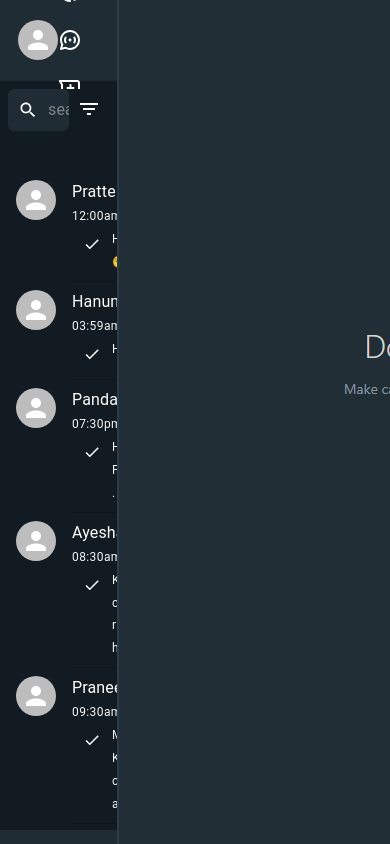
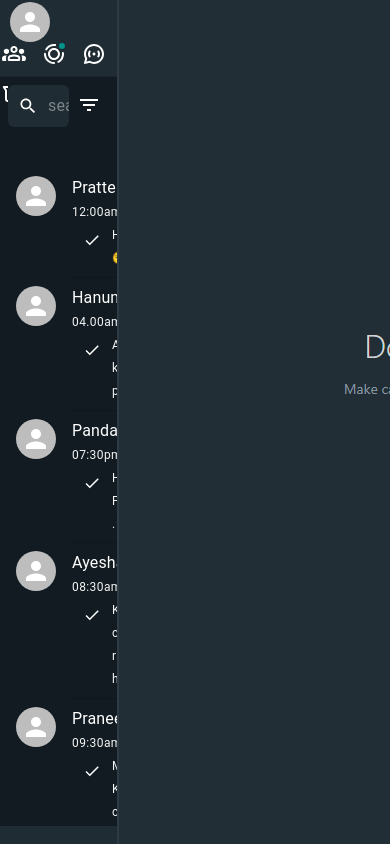
Before and after one commit to pruthvi-ays-max32/KyaBoltiPublic, a React (Create React App) app: page / in a window 390 px wide. Built offline with nearby package versions, Linux system fonts and the light colour scheme.

Commit message:
No responsive

```diff
--- a/src/Component/HomePage.jsx
+++ b/src/Component/HomePage.jsx
@@ -22,7 +22,7 @@
         { id:10, name: "Shejal", contactNo: "7219070099", messages: [{ msg: "Office Kas Chalu.", time: "10:30pm" }] },
     ])
 
-    let clonearray = [... Contactlist]
+    let clonearray = [...Contactlist]
     // console.log(clonearray)
 
     const [sContact, setsContact] = useState(null)
@@ -35,10 +35,10 @@
 
 
     function display(messageArr) {
-        console.log("000000000",sContact["id"]-1)
+        // console.log("000000000",sContact["id"]-1)
         clonearray[sContact["id"]-1].messages.push({msg:messageArr, time:time})
         setContactlist(clonearray)
-        console.log("QQQQQQQQQQQQQQQQQQQQQQQQQQQQQQQQ", clonearray[sContact["id"]-1])
+        // console.log("QQQQQQQQQQQQQQQQQQQQQQQQQQQQQQQQ", clonearray[sContact["id"]-1])
     }
 
     return (
--- a/src/Component/Left/ContactList.jsx
+++ b/src/Component/Left/ContactList.jsx
@@ -1,5 +1,5 @@
 import React from 'react'
-import { Avatar, Box, Divider, Grid, IconButton, List, ListItem, ListItemAvatar, ListItemText, Typography,  } from '@mui/material'
+import { Avatar, Box, Divider, Grid, IconButton, List, ListItem, Typography,  } from '@mui/material'
 
 import DoneIcon from '@mui/icons-material/Done';
 export default function ContactList(props) {
@@ -9,8 +9,8 @@
     )
 
     return (
-      <Box display={'flex'} flexDirection='column' bgcolor={"#111B21"}>
-        <List sx={{ maxHeight: '77vh', overflowY: 'scroll', scrollbarWidth: 'thin', width:"100%"}}>
+      <Box display={'flex'} flexDirection='column' bgcolor={"#111B21"} width={"100%"}>
+        <List sx={{ maxHeight: '77vh', overflowY: 'scroll', scrollbarWidth: 'thin', width:"100%", scrollbarColor: "rgba(var(--white-rgb),.16)"}}>
           {FilterArray.map((contact, index) => (
             <>
               <ListItem sx={{width:'100%'}} key={index} onClick={() => {
@@ -25,7 +25,7 @@
                           <Typography variant='body1' color={'white'}> {contact.name} </Typography>
                           </Grid>
                           <Grid item md={2}>
-                          <Typography variant="caption" color={'whitesmoke'}>{contact.messages[0].time}</Typography>
+                          <Typography variant="caption" color={'whitesmoke'}>{contact.messages[contact.messages.length-1].time}</Typography>
                           </Grid>
                       </Grid>
                     <Box display={'flex'} flexDirection={'row'}>
@@ -35,7 +35,7 @@
                         </IconButton>
                       </Box>
                       <Box>
-                        <Typography variant='caption' color={'whitesmoke'}> {contact.messages[0].msg}</Typography>
+                        <Typography variant='caption' color={'whitesmoke'}> {contact.messages[contact.messages.length-1].msg}</Typography>
                       </Box>
                     </Box>
                   </Box>
--- a/src/Component/Left/LAppBar.jsx
+++ b/src/Component/Left/LAppBar.jsx
@@ -1,11 +1,5 @@
 import React from 'react'
-import { Box, AppBar, Avatar, IconButton, Input, Icon, TextField } from '@mui/material'
-
-import MoreVert from '@mui/icons-material/MoreVert'
-import GroupsIcon from '@mui/icons-material/Groups';
-import AddCommentIcon from '@mui/icons-material/AddComment';
-import DonutLargeIcon from '@mui/icons-material/DonutLarge';
-
+import { Box, Grid, Avatar } from '@mui/material'
 import LeftIcons from './Licons';
 
 
@@ -13,15 +7,15 @@
   return (
 
 
-    <Box width={"100%"} height={'9vh'} display={'flex'} alignItems={'center'} bgcolor={'#1f2c33'} padding={'2px 2px'} justifyContent={'space-between'}>
-      <Box marginLeft={2}>
+    <Grid container  width={"100%"} height={'9vh'} display={'flex'} alignItems={'center'} bgcolor={'#1f2c33'} padding={'2px 2px'} justifyContent={'space-between'}>
+      <Grid item ml={1} >
         <Avatar/>
-      </Box>
-      <Box>
+      </Grid>
+      <Grid item>
         <LeftIcons />
-      </Box>
+      </Grid>
 
-    </Box>
+    </Grid>
 
   )
 }
--- a/src/Component/Left/Licons.jsx
+++ b/src/Component/Left/Licons.jsx
@@ -31,7 +31,7 @@
         )
     }
     return(
-        <Grid container gap={3} mr={3}>
+        <Grid container gap={2}>
             <Groups/>
             <Status/>
             <Channels/>
--- a/src/Component/Left/SearchAppBar.jsx
+++ b/src/Component/Left/SearchAppBar.jsx
@@ -9,7 +9,7 @@
 
 
   return (
-    <Grid display={'flex'} flexDirection={'row'} justifyContent={'space-between'} sx={{ bgcolor: '#111B21'}}>
+    <Grid display={'flex'} flexDirection={'row'} justifyContent={'space-between'} sx={{ bgcolor: '#111B21', width:"100%"}}>
       <Box width={'100%'} display={'flex'} margin={1} sx={{ bgcolor: '#111B21', height: "8vh" }}>
         <Box display={'flex'} flexDirection={'row'} borderRadius={'2px'} width={'90%'} bgcolor={'#202C33'} sx={{ border: '0.5px ', borderRadius: '6px', height: '5vh' }}>
           <IconButton>
--- a/src/Component/Right/ChatDisp.jsx
+++ b/src/Component/Right/ChatDisp.jsx
@@ -1,26 +1,21 @@
 import React from 'react'
-import { Box, Typography, List, ListItem, Paper } from '@mui/material'
+import { Box, Typography, Paper } from '@mui/material'
 export default function ChatDisp(props) {
 
   const messages = props.sContact.messages;
 
 
-
-
-
-
-
   return (
-    <Box m={2} display={'flex'} justifyContent={'flex-end'}>
+    <Box m={2} display={'flex'} flexDirection={"row"} justifyContent={'flex-end'} maxWidth={"90%"}>
 
       <Box color={'white'} >
         {
           messages.map((message, index) => (
-            <Box >
+            <Box display={'flex'} justifyContent={"flex-end"} >
                 <Paper sx={{color:"#E9EDEF", bgcolor:"#0b846d", borderRadius:2, marginTop:1, width:"fit-content", float:"right"}}>
-                  <Box display={'flex'}>
-                    <Typography sx={{height:"fit-content", width:"fit-content"}} variant='body1' color={'white'}>{message.msg}</Typography>
-                    <Typography sx={{height:"auto", width:"auto"}} variant="caption" color={'whitesmoke'}>{message.time}</Typography>
+                  <Box display={'flex'} key={index}>
+                    <Typography sx={{height:"fit-content", width:"fit-content", mr:1}} variant='body1' color={'white'}>{message.msg}</Typography>
+                    <Typography sx={{height:"auto", width:"auto", mt:1}} variant="caption" color={'whitesmoke'}>{message.time}</Typography>
                   </Box>
                 </Paper>
             </Box>
--- a/src/Component/RightComponent.jsx
+++ b/src/Component/RightComponent.jsx
@@ -1,5 +1,5 @@
 import React from 'react'
-import { Box } from '@mui/material'
+import { Box, Grid } from '@mui/material'
 import RAppBar from './Right/RAppBar'
 import Rfooter from './Right/Rfooter'
 import ChatDisp from './Right/ChatDisp'
@@ -24,13 +24,14 @@
 
   if (props.sContact !== null) {
     return (
+
       <Box sx={{width:"70%", height:"100vh"}} display="flex" justifyContent="center" flexDirection={'column'} alignItems={'center'}>
 
         <Box height={'9.6vh'} width={'100%'} bgcolor={'#1f2c33'}>
           <RAppBar sContact={props.sContact} />
         </Box>
 
-        <Box height={'calc(100vh - 9.6vh - 9vh)'}  width={'100%'} style={containerStyle1} sx={{overflowY:'scroll', scrollbarWidth:'thin', maxHeight:"85vh"}}>
+        <Box height={'calc(100vh - 9.6vh - 9vh)'}  width={'100%'} style={containerStyle1} sx={{overflowY:'scroll', scrollbarWidth:'thin', maxHeight:"85vh", scrollbarColor:"rgba(var(--white-rgb),.16)"}}>
           <ChatDisp sContact={props.sContact} messageArr={props.messageArr} display={props.display}/>
         </Box>
 
@@ -39,14 +40,15 @@
         </Box>
 
       </Box>
+
     )
   }
 
   else {
     return (
-      <Box style={containerStyle} backgroundColor={"222E35"} sx={{width:"70%", height:"100vh"}} display="flex" >
+      <Grid style={containerStyle} backgroundColor={"222E35"} sx={{width:"70%", height:"100vh"}} display="flex" >
 
-      </Box>
+      </Grid>
     )
   }
 }
```
